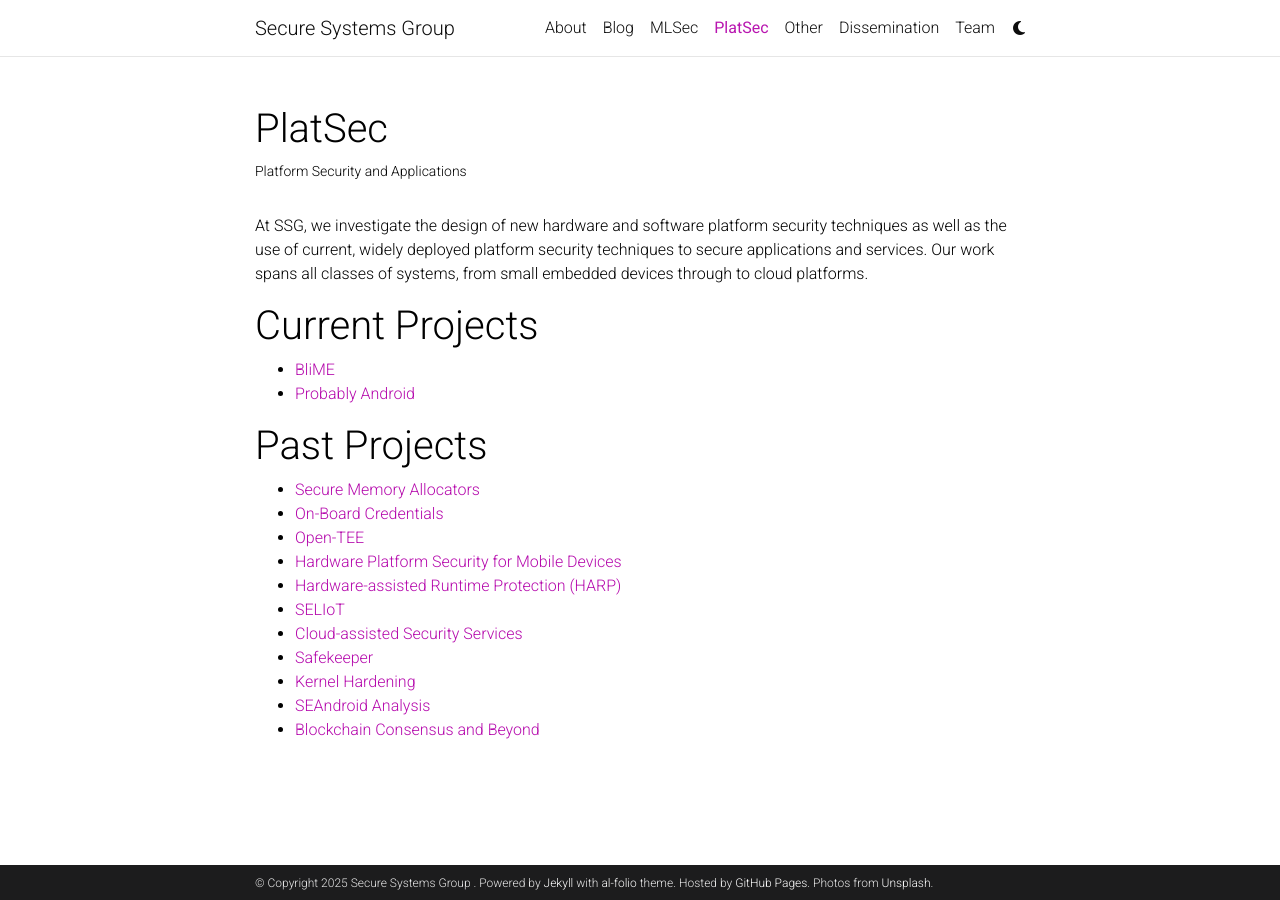
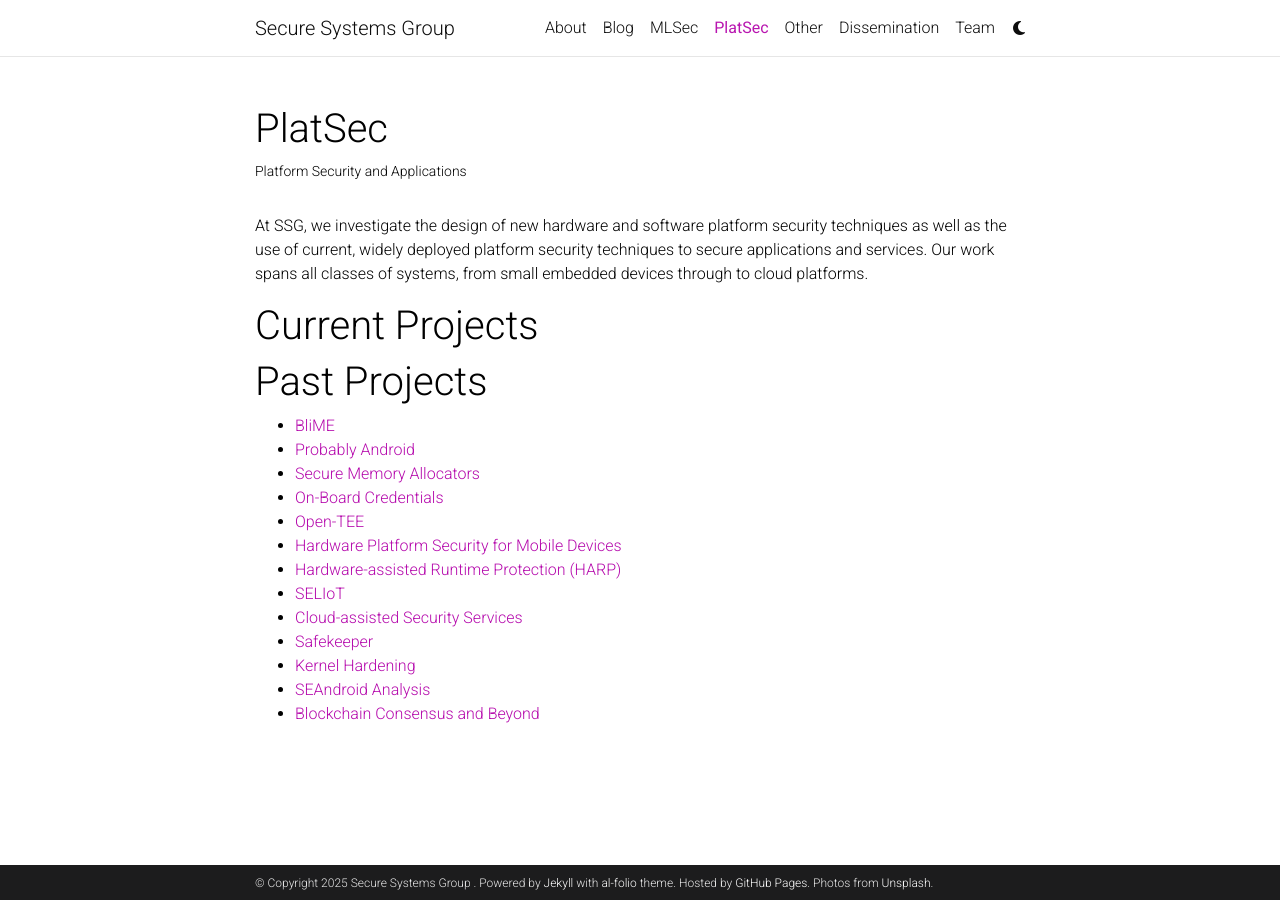
Before and after one commit to ssg-research/ssg-research.github.io, a Jekyll site: the page built from _pages/platsec.md, in a window 1280 px wide. Built offline with Jekyll 4.4.1, drawn with Linux system fonts in a browser that asks for light colours; comment, search, counter and statistics services are not loaded; a style sheet for code colours, icons or effects is not loaded.

Commit message:
Move current projects to past projects section

```diff
--- a/_pages/platsec.md
+++ b/_pages/platsec.md
@@ -13,11 +13,12 @@ At SSG, we investigate the design of new hardware and software platform security
 
 # Current Projects
 
-- [BliME](blime)
-- [Probably Android](probandroid)
+
 
 # Past Projects
 
+- [BliME](blime)
+- [Probably Android](probandroid)
 - [Secure Memory Allocators](memallo)
 - [On-Board Credentials](https://ssg.aalto.fi/research/projects/on-board-credentials/)
 - [Open-TEE](https://open-tee.github.io/)
```
